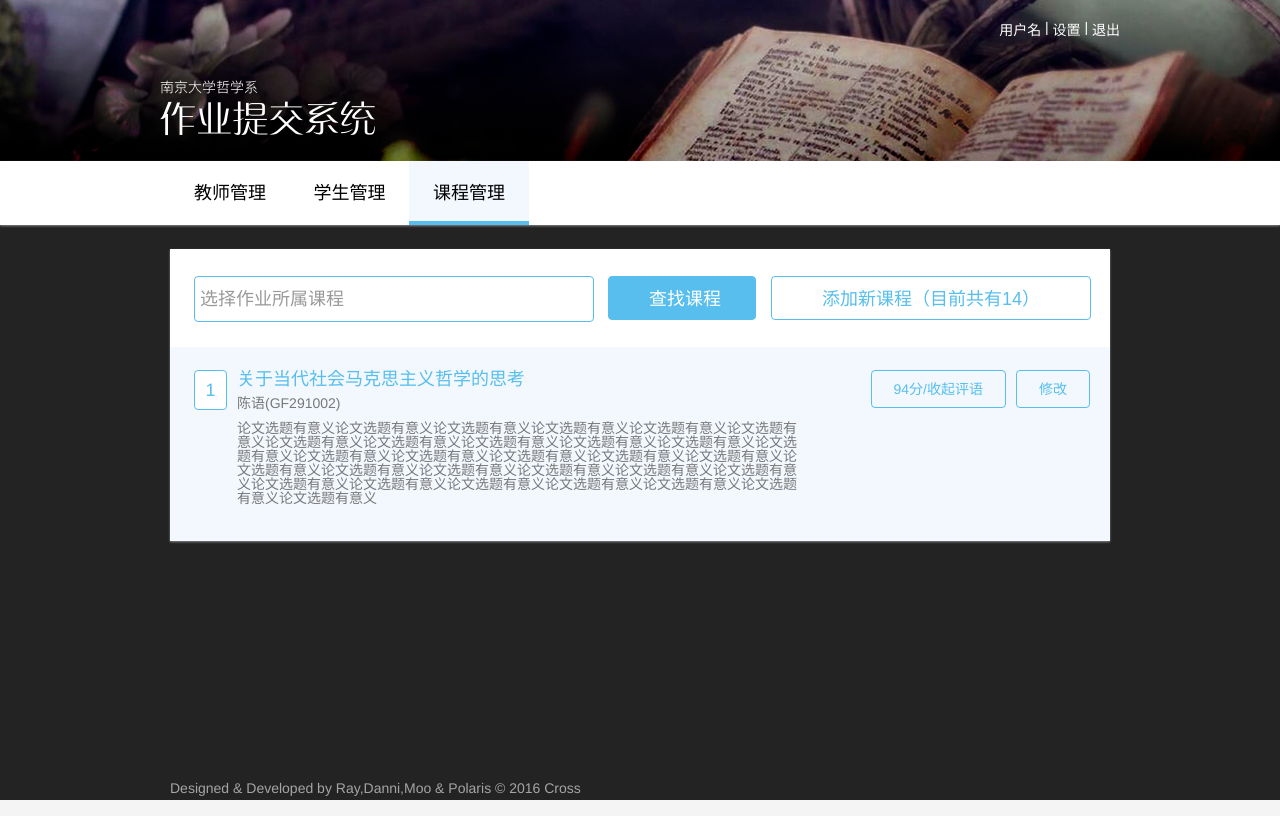
After one commit to CrossNJU/PASS, a PHP site: page /DbName/Application/Home/View/Administrator/AddLessons.html in a window 1280 px wide. The commit adds this page. Run offline with PHP 8.4, Linux system fonts and the light colour scheme.

Commit message:
Update IHF css/html

```diff
--- /dev/null
+++ b/Application/Home/View/Administrator/AddLessons.html
@@ -0,0 +1,76 @@
+<!DOCTYPE html>
+<html lang="en">
+<head>
+    <meta charset="UTF-8">
+    <title>添加新课程</title>
+
+    <link rel="stylesheet" type="text/css" href="../../../../Public/css/reset.css">
+    <link rel="stylesheet" type="text/css" href="../../../../Public/css/card.css">
+    <link rel="stylesheet" type="text/css" href="../../../../Public/css/IHF.css">
+
+    <link rel="stylesheet" type="text/css" href="../../../../Public/css/extra.css">
+</head>
+<body>
+<div class="content">
+    <div class="header">
+        <div class="wrapper1">
+            <div class="title">
+                <img src="../../../../Public/img/title.png">
+            </div>
+            <div class = "userbar">
+                <ul>
+                    <li class="username">用户名</li>
+                    <li class="split">&nbsp|&nbsp</li>
+                    <li class="setting">设置</li>
+                    <li class="split">&nbsp|&nbsp</li>
+                    <li class="logout">退出</li>
+                </ul>
+            </div>
+        </div>
+    </div>
+
+    <div class="nav">
+        <div class="wrapper">
+            <a class="nav-btn">教师管理</a>
+            <a class="nav-btn" href="#">学生管理</a>
+            <a class="nav-btn nav-btn-active" href="#">课程管理</a>
+        </div>
+    </div>
+    <div class="wrapper">
+        <div class="card">
+            <div class="admi-class">
+                <input class="text-find" type="text" value=" 选择作业所属课程"/>
+                <input class="btn-find" type="button" value=" 查找课程"/>
+                <input class="btn-add" type="button" value="添加新课程（目前共有14）"/>
+            </div>
+
+            <div class="admi-class-info">
+
+            </div>
+            <div class="homework homework-manage homework-active">
+                <div class="homework-num">1</div>
+                <div class="homework-info">
+                    <p class="homework-title">关于当代社会马克思主义哲学的思考</p>
+                    <p class="stu-info comment">陈语(GF291002)</p>
+                    <p class="homework-request comment">论文选题有意义论文选题有意义论文选题有意义论文选题有意义论文选题有意义论文选题有意义论文选题有意义论文选题有意义论文选题有意义论文选题有意义论文选题有意义论文选题有意义论文选题有意义论文选题有意义论文选题有意义论文选题有意义论文选题有意义论文选题有意义论文选题有意义论文选题有意义论文选题有意义论文选题有意义论文选题有意义论文选题有意义论文选题有意义论文选题有意义论文选题有意义论文选题有意义论文选题有意义论文选题有意义</p>
+                </div>
+                <a class="btn btn-small" href="#">修改</a>
+                <a class="btn btn-small" href="#">94分/收起评语</a>
+                <div class="clear"></div>
+            </div>
+        </div>
+    </div>
+
+    <div class="footer">
+        <div class="wrapper">
+            <p>Designed & Developed by Ray,Danni,Moo & Polaris &copy 2016 Cross</p>
+        </div>
+    </div>
+</div>
+
+
+
+
+
+</body>
+</html>
--- a/Public/css/IHF.css
+++ b/Public/css/IHF.css
@@ -27,8 +27,6 @@
     font-size: 14px;
 }
 
-
-
 ul{
     list-style: none;
 }
@@ -36,18 +34,14 @@ ul li{
     float: left;
 }
 
-.wrapper{
-    margin: 0 auto;
-    width: 940px;
-}
-
-
 .footer{
     position: absolute;
-    bottom: 0px;
+    height:20px;
     font-size: 14px;
     color: #A5A5A5;
     width: 100%;
+    bottom: 0;
+    clear:both;
 }
 
 input,textarea{
--- a/Public/css/extra.css
+++ b/Public/css/extra.css
@@ -1,11 +1,27 @@
+body,html{
+    height:100%;
+}
+.content{
+    min-height:100%;
+    background-color: #232323;
+
+
+    height: auto !important;
+    height: 100%; /*IE6不识别min-height*/
+    position: relative;
+}
+
+.wrapper{
+    padding-bottom: 20px;
+}
 .admi-class{
-    margin-top: 27px;
+    padding-top: 27px;
     margin-left: 24px;
     margin-bottom: 25px;
 
 }
 .text-find{
-    width:400px;
+    width:398px;
 }
 .btn-find,.btn-add{
     height: 44px;
@@ -23,12 +39,12 @@
 
 }
 .btn-find{
-    width: 150px;
+    width: 148px;
     background-color: #57BEED;
     color: #FFFFFF;
 }
 .btn-add{
     background-color: #FFFFFF;
     color: #57BEED;
-    width: 322px;
+    width: 320px;
 }
--- a/Public/html_reference/IHF.html
+++ b/Public/html_reference/IHF.html
@@ -6,6 +6,7 @@
 
     <meta charset="UTF-8">
     <link href="../css/IHF.css" rel="stylesheet" type="text/css" />
+    <link href="../css/extra.css" rel="stylesheet" type="text/css" />
 
 </head>
 <body>
@@ -43,10 +44,10 @@
     <input class="file_text" type="text"/>
     <input class="file_submit" type="button" value="选择文件"/>
 </div>
-<footer class="footer">
+<div class="footer">
     <div class="wrapper">
         <p>Designed & Developed by Ray,Danni,Moo & Polaris &copy 2016 Cross</p>
     </div>
-</footer>
+</div>
 </body>
 </html>
```
